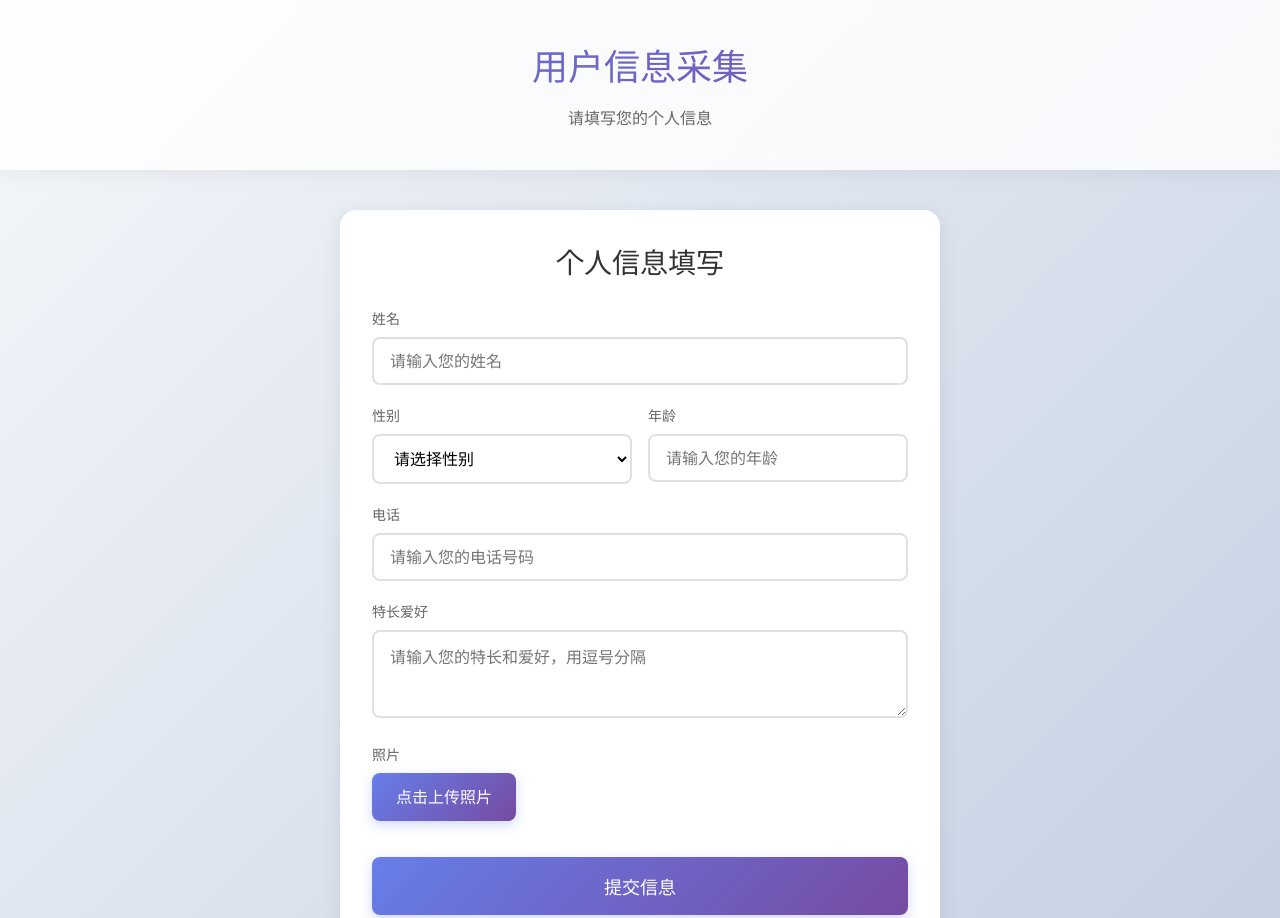
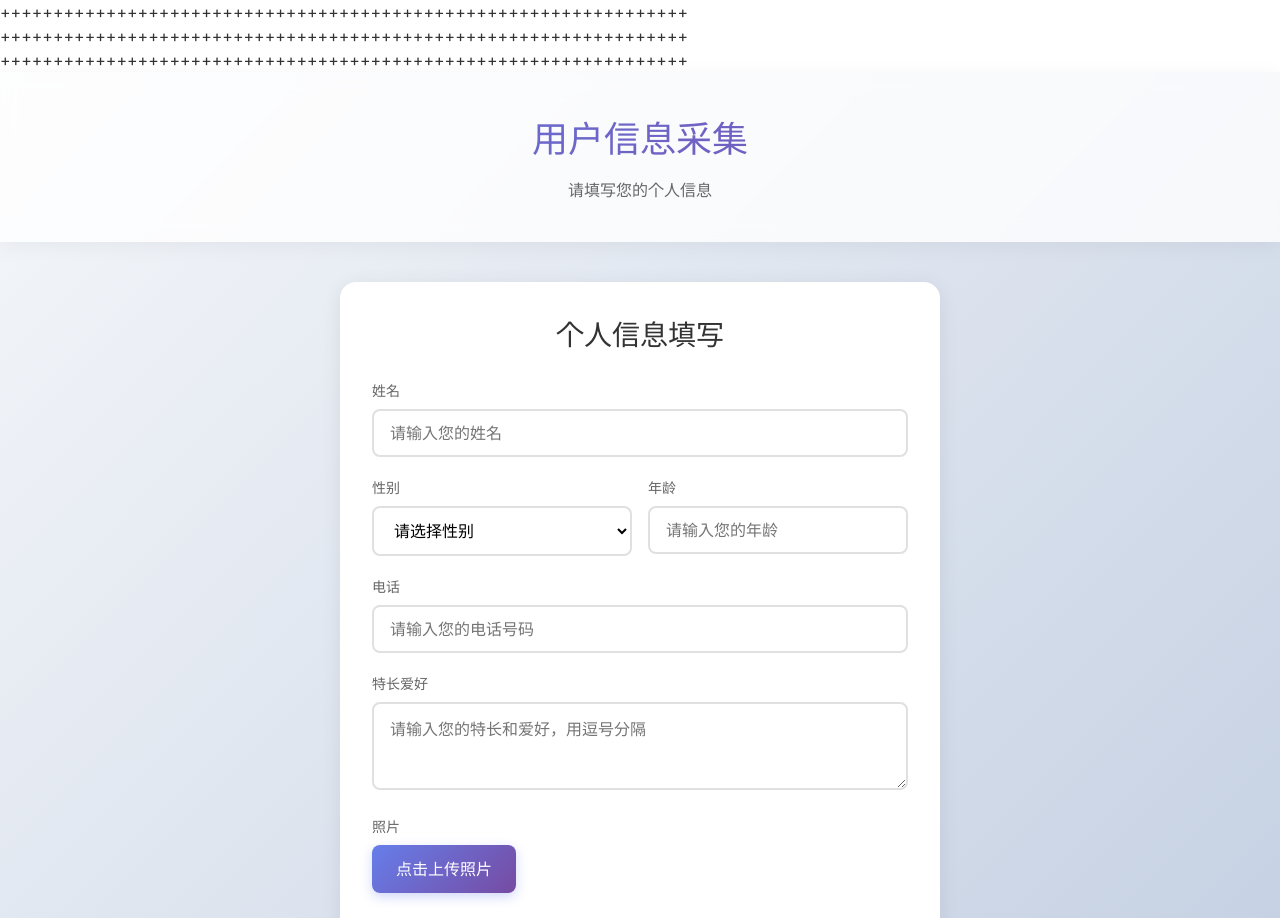
Before and after one commit to yydmm616000/git20251201-201, a plain HTML site: page index.html in a window 1280 px wide. Shown: the top 918 px of the page. Drawn offline with Linux system fonts and the light colour scheme.

Commit message:
Add files via upload

```diff
--- a/index.html
+++ b/index.html
@@ -9,6 +9,11 @@
     <link rel="stylesheet" crossorigin href="/assets/index-Dfrwmkbx.css">
   </head>
   <body>
+    <p>+++++++++++++++++++++++++++++++++++++++++++++++++++++++++++++++++</p>
+    <p>+++++++++++++++++++++++++++++++++++++++++++++++++++++++++++++++++</p>
+    <p>+++++++++++++++++++++++++++++++++++++++++++++++++++++++++++++++++</p>
+
+
     <div id="app"></div>
   </body>
 </html>
```
